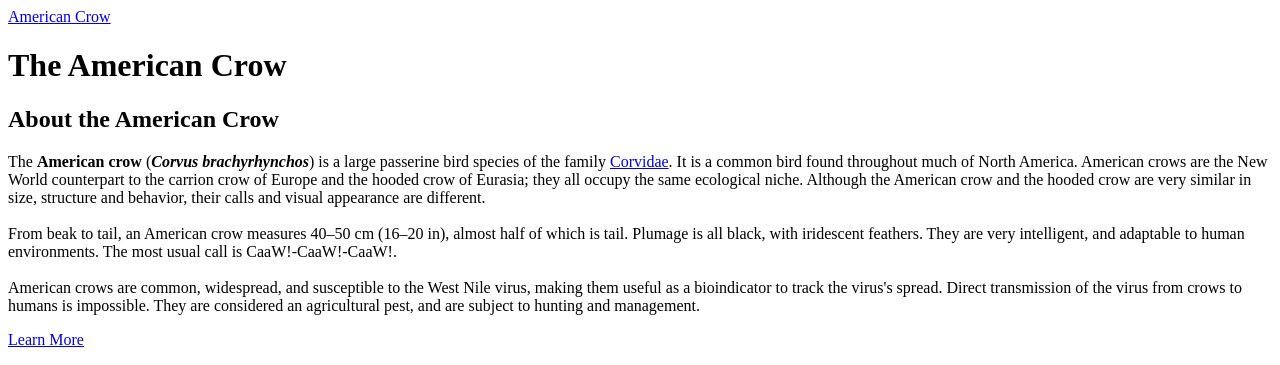
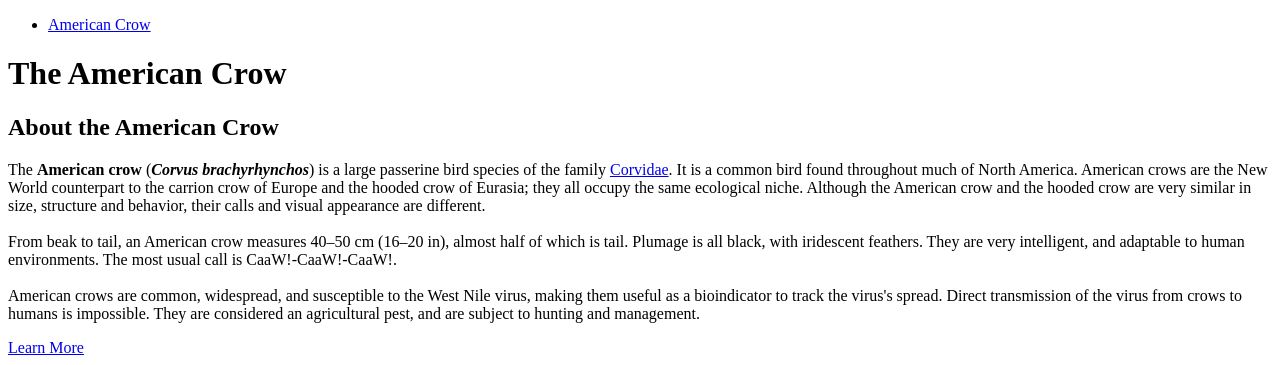
Before and after one commit to imjayapple/Fundamentals-of-HTML, a plain HTML site: page crow_page.html in a window 1280 px wide. Shown: the top 365 px of the page. Drawn offline with Linux system fonts and the light colour scheme.

Commit message:
Updated crow_page.html to separate navigation elements, fixed improper indentation

```diff
--- a/crow_page.html
+++ b/crow_page.html
@@ -5,11 +5,17 @@
     </head>
 
     <body>
-        <a href="./crow_page.html">American Crow</a>
+        <nav>
+            <ul>
+                <li><a href="./crow_page.html">American Crow</a></li>
+            </ul>
+        </nav>
+
         <h1>The American Crow</h1>
+
         <div id="introduction">
             <h2>About the American Crow</h2>
-            <p>The <strong>American crow</strong> (<strong><em>Corvus brachyrhynchos</em></strong>) is a large passerine
+                <p>The <strong>American crow</strong> (<strong><em>Corvus brachyrhynchos</em></strong>) is a large passerine
                 bird species of the family <a href="https://en.wikipedia.org/wiki/Corvidae">Corvidae</a>. It is a common
                 bird found throughout much of North America. American crows are the New World counterpart to the carrion
                 crow of Europe and the hooded crow of Eurasia; they all occupy the same ecological niche. Although the
@@ -25,6 +31,7 @@
                 <a href="https://en.wikipedia.org/wiki/American_crow" target="_blank" rel="noopener noreferrer">Learn More</a>
                 <!-- The rel attribute sets the relationship between your page and the linked URL. Setting it to 'noopener
                 noreferrer' is to prevent a type of phishing known as tabnabbing: "https://en.wikipedia.org/wiki/Tabnabbing" -->
+
             <h3>All North American Species</h3>
             <ul>
                 <a href="https://www.allaboutbirds.org/guide/American_Crow/overview" target="_blank" rel="noopener noreferrer"><img src="https://upload.wikimedia.org/wikipedia/commons/0/0a/Corvus-brachyrhynchos-001.jpg" width="110px" alt="A profile photograph upclose of an american crow standing on sand"/></a>
```
Also changed, not shown: index.html (+1 -1 lines).
